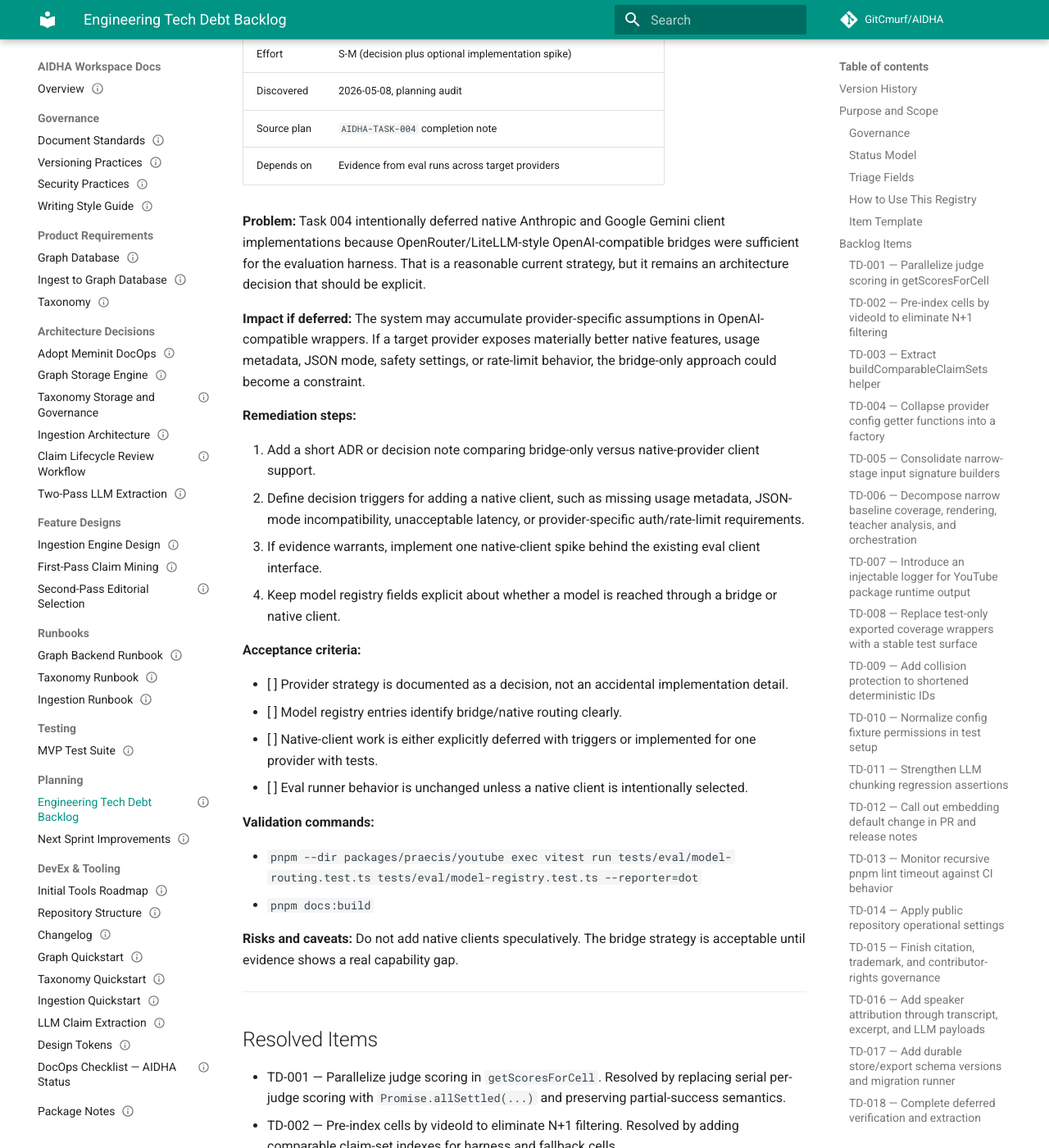
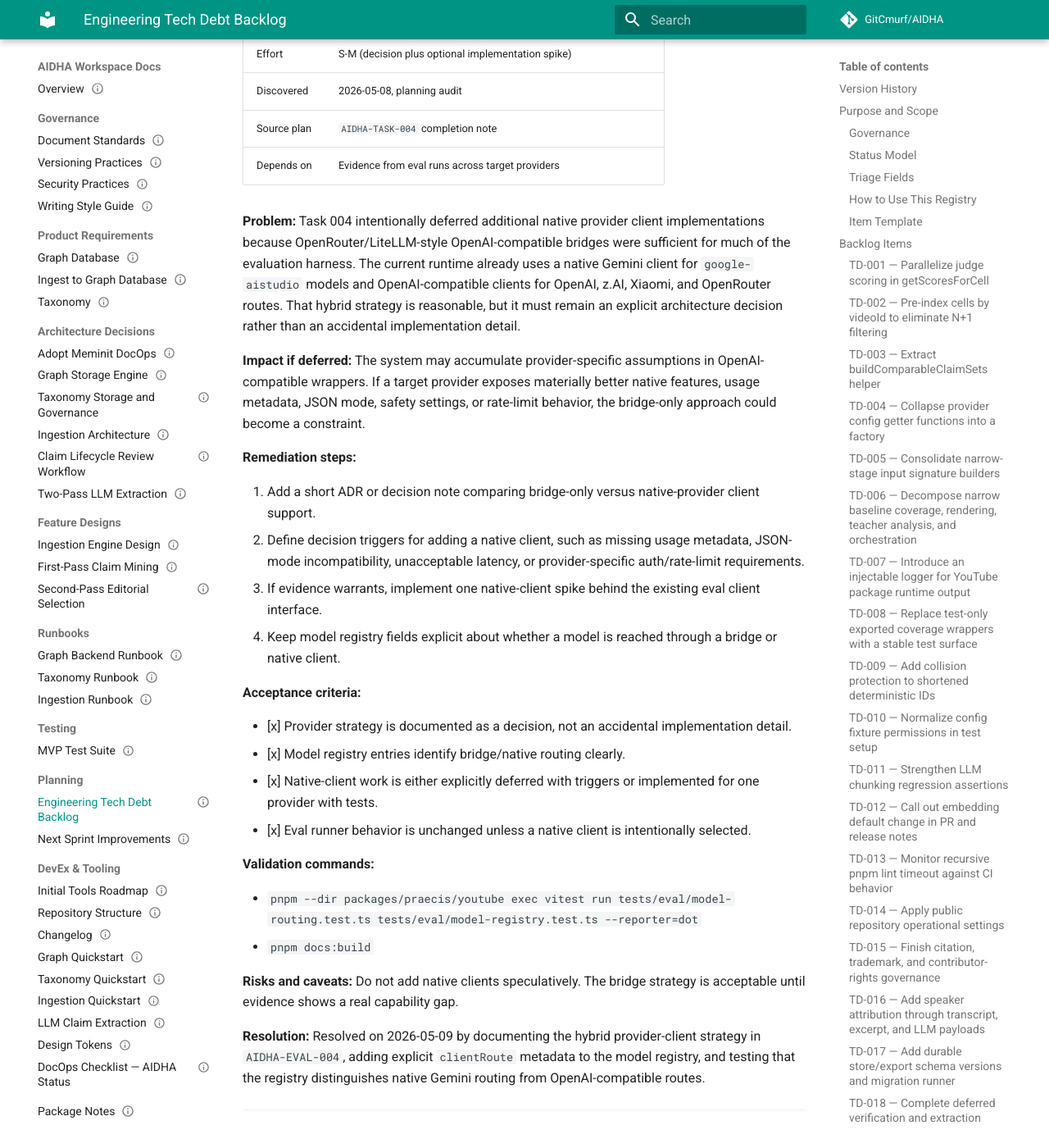
Before and after one commit to GitCmurf/AIDHA, an MkDocs documentation site: the page built from docs/05-planning/tasks/task-007-tech-debt-backlog.md, in a window 1280 px wide and 1400 px high, scrolled down 33881 px. Shown: the whole window at 82% size. Built offline with MkDocs 1.6.1 and Material for MkDocs 9.7.7, drawn with Linux system fonts in a browser that asks for light colours; comment, search, counter and statistics services are not loaded; the version menu is left out; some of the changed text lies outside the part shown.

Commit message:
docs: document eval provider routing

```diff
--- a/docs/01-indices/catalog.json
+++ b/docs/01-indices/catalog.json
@@ -637,11 +637,11 @@
     "path": "55-testing/eval-matrix/task-004-completion-note.md",
     "title": "Task 004 Completion Engineering Note",
     "front_matter": {
-      "document_id": "AIDHA-EVAL-TASK-004",
+      "document_id": "AIDHA-EVAL-004",
       "owner": "Ingestion Engineering Lead",
       "status": "Approved",
-      "version": "0.1",
-      "last_updated": "2026-03-09",
+      "version": "0.2",
+      "last_updated": "2026-05-09",
       "title": "Task 004 Completion Engineering Note",
       "type": "TESTING",
       "docops_version": "2.0"
--- a/docs/05-planning/tasks/task-007-tech-debt-backlog.md
+++ b/docs/05-planning/tasks/task-007-tech-debt-backlog.md
@@ -946,7 +946,7 @@ impact for runs that do not pin the embedding model explicitly.
 
 | Field      | Value |
 |------------|-------|
-| Status     | Open |
+| Status     | Resolved |
 | Priority   | Low |
 | Category   | CI Reliability / Developer Experience |
 | Location   | root `package.json`, `.github/workflows/typescript-packages.yml`, package lint scripts |
@@ -1322,7 +1322,7 @@ boundaries.
 
 | Field      | Value |
 |------------|-------|
-| Status     | Open |
+| Status     | Resolved |
 | Priority   | Low |
 | Category   | Architecture / Provider Strategy |
 | Location   | `packages/praecis/youtube/src/eval/**`, provider client adapters |
@@ -1332,9 +1332,12 @@ boundaries.
 | Depends on | Evidence from eval runs across target providers |
 
 **Problem:**
-Task 004 intentionally deferred native Anthropic and Google Gemini client implementations because
-OpenRouter/LiteLLM-style OpenAI-compatible bridges were sufficient for the evaluation harness. That
-is a reasonable current strategy, but it remains an architecture decision that should be explicit.
+Task 004 intentionally deferred additional native provider client implementations because
+OpenRouter/LiteLLM-style OpenAI-compatible bridges were sufficient for much of the evaluation
+harness. The current runtime already uses a native Gemini client for `google-aistudio` models and
+OpenAI-compatible clients for OpenAI, z.AI, Xiaomi, and OpenRouter routes. That hybrid strategy is
+reasonable, but it must remain an explicit architecture decision rather than an accidental
+implementation detail.
 
 **Impact if deferred:**
 The system may accumulate provider-specific assumptions in OpenAI-compatible wrappers. If a target
@@ -1353,11 +1356,11 @@ rate-limit behavior, the bridge-only approach could become a constraint.
 
 **Acceptance criteria:**
 
-- [ ] Provider strategy is documented as a decision, not an accidental implementation detail.
-- [ ] Model registry entries identify bridge/native routing clearly.
-- [ ] Native-client work is either explicitly deferred with triggers or implemented for one
+- [x] Provider strategy is documented as a decision, not an accidental implementation detail.
+- [x] Model registry entries identify bridge/native routing clearly.
+- [x] Native-client work is either explicitly deferred with triggers or implemented for one
   provider with tests.
-- [ ] Eval runner behavior is unchanged unless a native client is intentionally selected.
+- [x] Eval runner behavior is unchanged unless a native client is intentionally selected.
 
 **Validation commands:**
 
@@ -1367,6 +1370,11 @@ rate-limit behavior, the bridge-only approach could become a constraint.
 **Risks and caveats:**
 Do not add native clients speculatively. The bridge strategy is acceptable until evidence shows a
 real capability gap.
+
+**Resolution:**
+Resolved on 2026-05-09 by documenting the hybrid provider-client strategy in
+`AIDHA-EVAL-004`, adding explicit `clientRoute` metadata to the model registry, and testing
+that the registry distinguishes native Gemini routing from OpenAI-compatible routes.
 
 ---
 
@@ -1395,6 +1403,8 @@ real capability gap.
   `AIDHA-REF-006`.
 - TD-013 — Monitor recursive `pnpm lint` timeout against CI behavior. Resolved after root lint
   completed locally and the TypeScript Packages workflow passed in GitHub Actions.
+- TD-020 — Decide native provider clients versus OpenAI-compatible bridge strategy. Resolved by
+  documenting the hybrid routing decision and adding explicit model-registry route metadata.
 
 ---
 
```
Also changed, not shown: other parts of docs/05-planning/tasks/task-007-tech-debt-backlog.md (+1 -1 lines), docs/05-planning/tasks/task-008-next-sprint-improvements.md (+6 -6 lines), docs/55-testing/eval-matrix/task-004-completion-note.md (+36 -9 lines), 2 other files.
